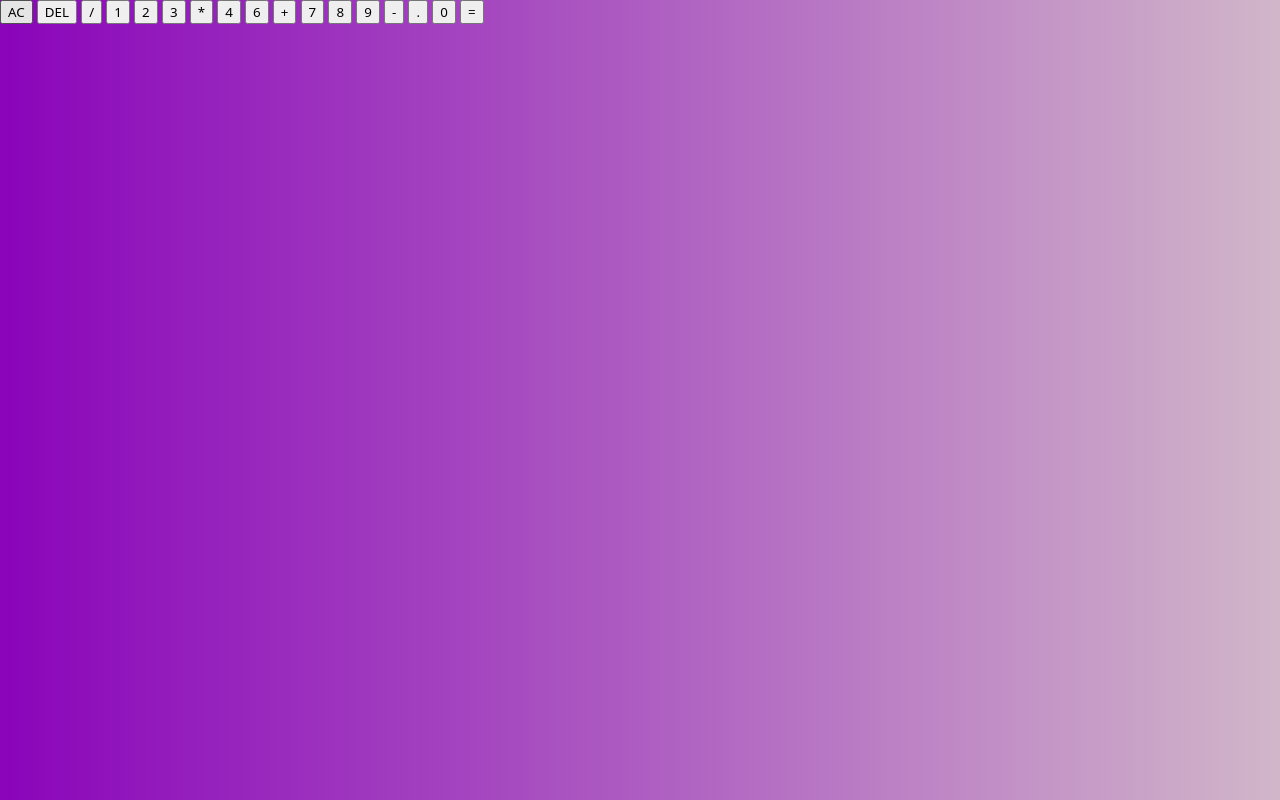
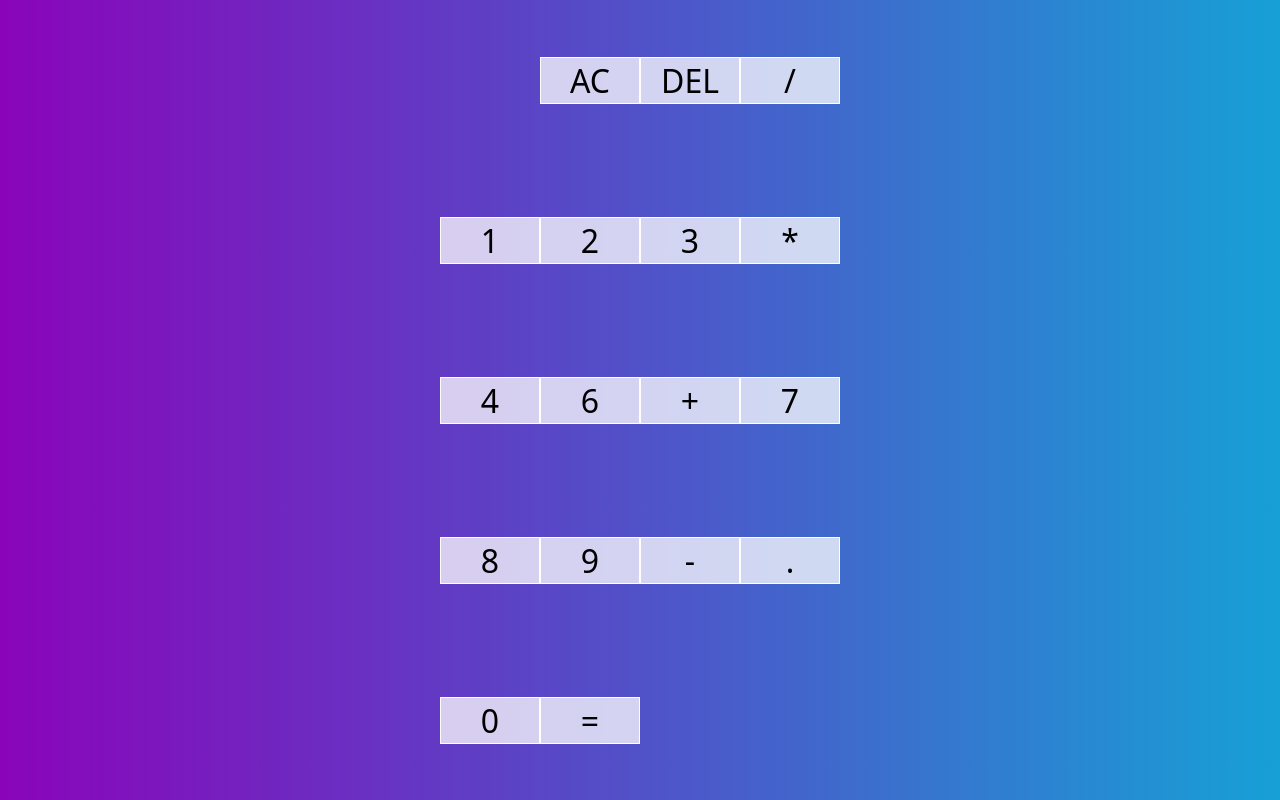
Before and after one commit to LuthfiIRL/Calculator, a plain HTML site: page index.html in a window 1280 px wide. Drawn offline with Linux system fonts and the light colour scheme.

Commit message:
Update styles.css
- calculator-grid
- calculator-grid > button

```diff
--- a/styles.css
+++ b/styles.css
@@ -10,5 +10,22 @@
 body {
   padding: 0;
   margin: 0;
-  background: linear-gradient(to right, #8a04ba, #d1b6c9);
+  background: linear-gradient(to right, #8a04ba, #17a0d6);
 }
+
+.calculator-grid {
+  display: grid;
+  justify-content: center;
+  align-items: center;
+  min-height: 100vh;
+  grid-template-columns: repeat(4, 100px);
+  grid-template-rows: minmax(120px, auto) repeat(5 100px);
+}
+
+.calculator-grid > button {
+  cursor: pointer;
+  font-size: 2rem;
+  border: 1px solid white;
+  outline: none;
+  background-color: rgba(255, 255, 255, 0.75);
+}
```
